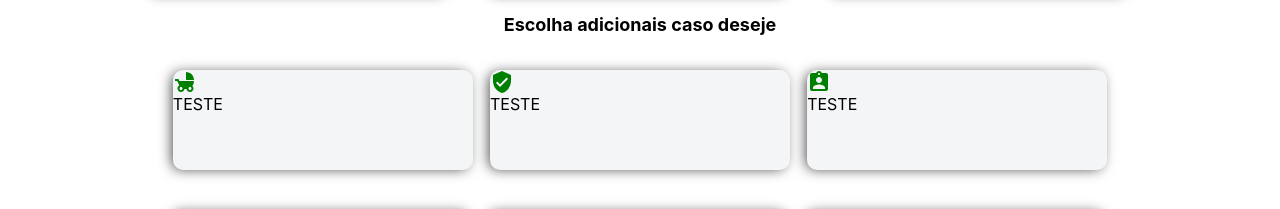
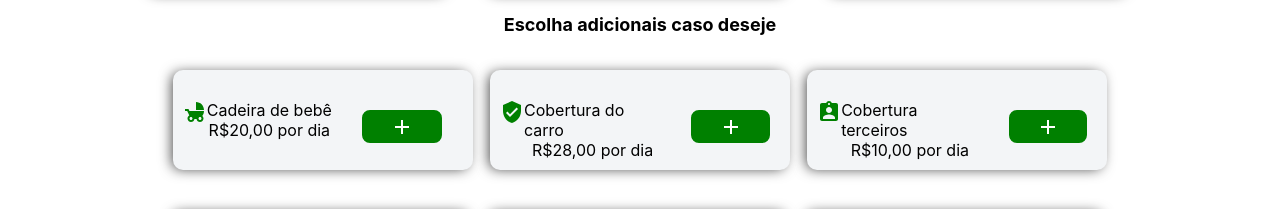
Before and after one commit to illyanaAvelar/DesafioReact, a React (Create React App) app: page /rental-specifications in a window 1280 px wide. Shown: the part 701-910 px from the top of the page. Built offline with nearby package versions, Linux system fonts and the light colour scheme; the HTML template or start-up script is replaced by a standard one.

Commit message:
Finishing add-on cards

```diff
--- a/src/components/Aditionals/components/AditionalsCard.tsx
+++ b/src/components/Aditionals/components/AditionalsCard.tsx
@@ -1,24 +1,58 @@
-import { StyledAditionalsCard } from '../styledComponents/index'
+import { StyledAditionalsCard, AddOnDescription, AddOnContent} from '../styledComponents/index'
 import VerifiedUser from '@material-ui/icons/VerifiedUser';
 import ChildFriendly from '@material-ui/icons/ChildFriendly';
 import AssignmentInd from '@material-ui/icons/AssignmentInd';
+import AddIcon from '@material-ui/icons/Add';
 import { BABY_CHAIR, CAR_COVERAGE, THIRD_PARTY_COVERAGE } from '../constants/constants';
+import { Button } from '../../../shared/styledComponents';
+
+const handleOnClick = () => {
+
+};
+
 interface IAditionalsCardProps {
     type: string;
 }
 
 const AditionalsCard = ({type}:IAditionalsCardProps) => (
  <StyledAditionalsCard>
-    {type === BABY_CHAIR &&
-    <ChildFriendly style={{ color:'green' }}/>
+    {type === BABY_CHAIR && <AddOnContent>
+        <ChildFriendly style={{ color:'green' }}/>
+        <AddOnDescription>
+            <div>
+                Cadeira de bebê
+            </div>
+            R$20,00 por dia
+        </AddOnDescription>
+    </AddOnContent>
     }
-    {type === CAR_COVERAGE &&
-    <VerifiedUser style={{ color:'green' }}/>
+    {type === CAR_COVERAGE && <AddOnContent>
+        <VerifiedUser style={{ color:'green' }}/>
+        <AddOnDescription>
+            <div>
+                Cobertura do carro
+            </div>
+            R$28,00 por dia
+        </AddOnDescription>
+    </AddOnContent>
     }
-    {type === THIRD_PARTY_COVERAGE &&
-    <AssignmentInd style={{ color:'green' }}/>
+    {type === THIRD_PARTY_COVERAGE && <AddOnContent>
+        <AssignmentInd style={{ color:'green' }}/>
+        <AddOnDescription>
+            <div>
+                Cobertura terceiros
+            </div>
+            R$10,00 por dia
+        </AddOnDescription>
+    </AddOnContent>
     }
-    TESTE
+    <Button
+        width={80}
+        negativeMargin={-1}
+        onClick={handleOnClick}
+    >
+        <AddIcon/>
+    </Button>
  </StyledAditionalsCard>
 )
 
--- a/src/components/Aditionals/styledComponents/index.tsx
+++ b/src/components/Aditionals/styledComponents/index.tsx
@@ -10,7 +10,8 @@ export const AditionalsCardContainer = styled.div`
 
 export const StyledAditionalsCard = styled.div`
     display: flex;
-    flex-direction: column;
+    flex-direction: row;
+    padding-top: 20px;
     width: 300px;
     height: 100px;
     box-shadow: -3px 1px 13px -2px rgba(0, 0, 0, 0.73);
@@ -21,3 +22,16 @@ export const StyledAditionalsCard = styled.div`
         opacity: 0.7;
     }
 `;
+
+export const AddOnDescription = styled.div`
+    display: flex;
+    flex-direction: column;
+    align-items: center;
+`;
+
+export const AddOnContent = styled.div`
+    display: flex;
+    flex-direction: row;
+    justify-content: space-between;
+    margin: 10px;
+`;
```
